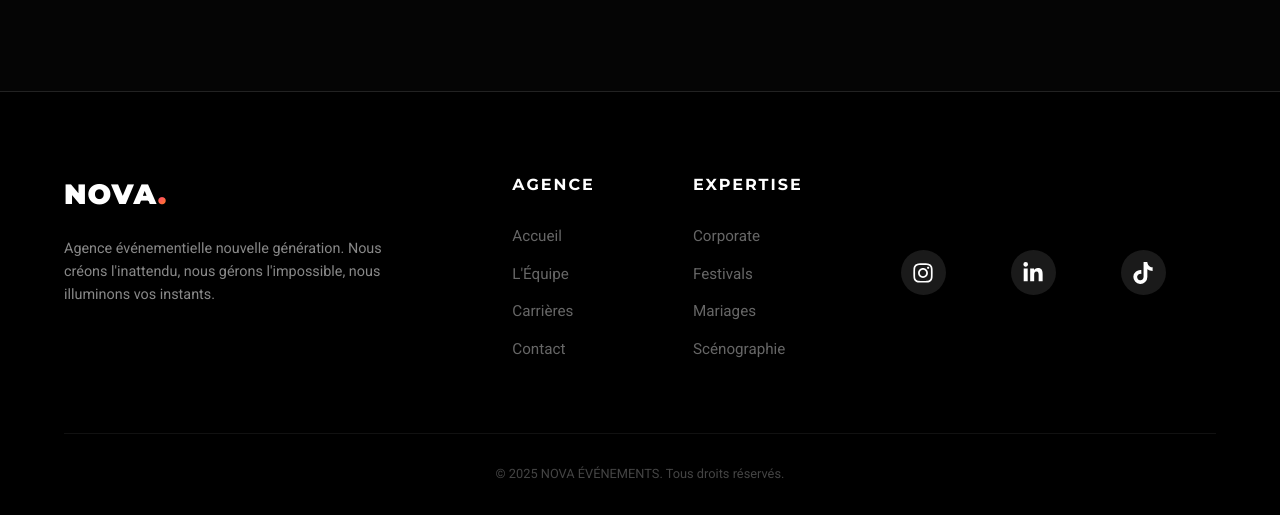
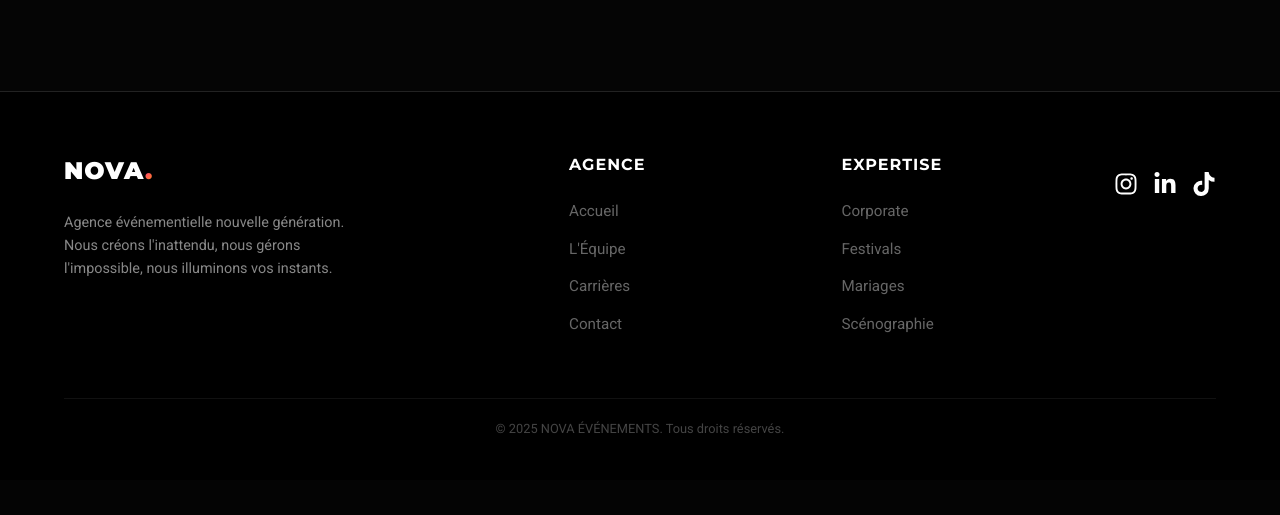
Before and after one commit to titouanrcd/evenementiel, a PHP site: template views/index.php in a window 1280 px wide. Shown: the part 3430-3945 px from the top of the page. After the commit the page ends 3863 px from the top, so only its background shows below. Run offline with PHP 8.4, Linux system fonts and the light colour scheme; the template is opened without the code that fills it, so the values that code supplies are empty.

Commit message:
changement de footer

```diff
--- a/css/layout/footer.css
+++ b/css/layout/footer.css
@@ -1,155 +1,74 @@
-/* --- 10. FOOTER --- */
 footer {
     background: #000;
-  padding: 80px 5% 30px;
+    padding: 60px 5% 40px;
     border-top: 1px solid #222;
     position: relative;
     z-index: 10;
-  margin-top: 50px;
 }
+
 .footer-content {
     display: flex;
-  justify-content: space-between;
-  margin-bottom: 60px;
+    flex-wrap: wrap;
+    gap: 40px;
+    margin-bottom: 50px;
 }
 
-/* Logo footer plus petit */
-.footer-logo {
-  font-size: 28px;
+.footer-col {
+    flex: 1;
+    min-width: 200px;
 }
 
-.footer-col h5 {
-  font-size: 1rem;
-  margin-bottom: 25px;
-  color: white;
-  text-transform: uppercase;
-  letter-spacing: 2px;
-}
-.footer-col ul li {
-  margin-bottom: 12px;
-}
-.footer-col ul li a {
-  color: #666;
-  font-size: 0.95rem;
-}
-.footer-col ul li a:hover {
-  color: #ff9900;
-  padding-left: 5px;
-}
-.footer-bottom {
-  text-align: center;
-  font-size: 0.8rem;
-  color: #444;
-  padding-top: 30px;
-  border-top: 1px solid #111;
+.footer-col-main {
+    flex: 2;
+    min-width: 280px;
 }
 
 .footer-logo {
     margin-bottom: 20px;
+    font-size: 1.5rem;
+    font-weight: 900;
 }
 
 .footer-description {
     color: #888;
-  max-width: 350px;
+    font-size: 0.9rem;
+    max-width: 300px;
     line-height: 1.6;
-  font-size: 0.9rem;
 }
 
-/* Social links */
-/* Conteneur des icônes pour les aligner horizontalement */
-.social-links {
-  display: flex;
-  gap: 15px; /* Espace entre les icônes */
-  align-items: center;
+.footer-col h5 {
+    margin-bottom: 20px;
+    color: white;
+    letter-spacing: 1px;
+    font-size: 1rem;
 }
 
-/* Style de base des icônes */
-/* --- Style général (base) --- */
-.social-links {
-  display: flex;
-  gap: 30px;
-  align-items: center;
+.footer-col ul li {
+    margin-bottom: 12px;
 }
 
-.social-link {
-  display: inline-flex;
-  justify-content: center;
-  align-items: center;
-  width: 45px; /* Un peu plus grand pour l'esthétique */
-  height: 45px;
-  border-radius: 50%;
-  background-color: rgba(
-    255,
-    255,
-    255,
-    0.1
-  ); /* Fond gris/transparent par défaut */
-  color: #fff; /* Icône blanche par défaut */
-  text-decoration: none;
-  font-size: 1.3rem;
-  transition: all 0.3s ease;
-  margin-right: 50px;
+.footer-col a {
+    color: #666;
+    font-size: 0.95rem;
+    transition: 0.3s;
 }
 
-/* --- Couleurs Spécifiques au Survol (HOVER) --- */
+.footer-col a:hover {
+    color: var(--nova-yellow);
+    padding-left: 5px;
+}
 
-/* Conteneur */
 .social-links {
     display: flex;
     gap: 15px;
-  align-items: center;
+    margin-top: 20px;
 }
 
-/* Le rond autour du logo */
-.social-link {
-  display: flex; /* Centrer le SVG */
-  justify-content: center;
-  align-items: center;
-  width: 45px;
-  height: 45px;
-  background-color: rgba(255, 255, 255, 0.1);
-  border-radius: 50%;
-  color: #ffffff; /* Couleur du logo (SVG utilise currentColor) */
-  text-decoration: none;
-  transition: all 0.3s ease;
+.footer-bottom {
+    text-align: center;
+    color: #444;
+    font-size: 0.8rem;
+    padding-top: 20px;
+    border-top: 1px solid #111;
+    margin-top: 20px;
 }
-
-/* Taille du logo SVG */
-.social-link svg {
-  width: 22px; /* Ajustez ici si vous voulez le logo + grand ou + petit */
-  height: 22px;
-}
-
-/* --- Couleurs au survol (Optionnel mais recommandé) --- */
-
-.social-link.instagram:hover {
-  background: #f09433;
-  background: linear-gradient(
-    45deg,
-    #f09433 0%,
-    #e6683c 25%,
-    #dc2743 50%,
-    #cc2366 75%,
-    #bc1888 100%
-  );
-  transform: translateY(-3px);
-}
-
-.social-link.linkedin:hover {
-  background-color: #0077b5;
-  transform: translateY(-3px);
-}
-
-.social-link.tiktok:hover {
-  /* Couleur de texte blanche pour la lisibilité sur fond sombre */
-  color: #ffffff;
-
-  /* Couleur de secours */
-  background: #00f2ea;
-
-  /* Le dégradé Cyan vers Rose */
-  background: linear-gradient(45deg, #00f2ea 0%, #ff0050 100%);
-
-  /* Votre transformation originale */
-  transform: translateY(-3px);
-}
```
Lines whose indentation alone changed are shown as unchanged.
